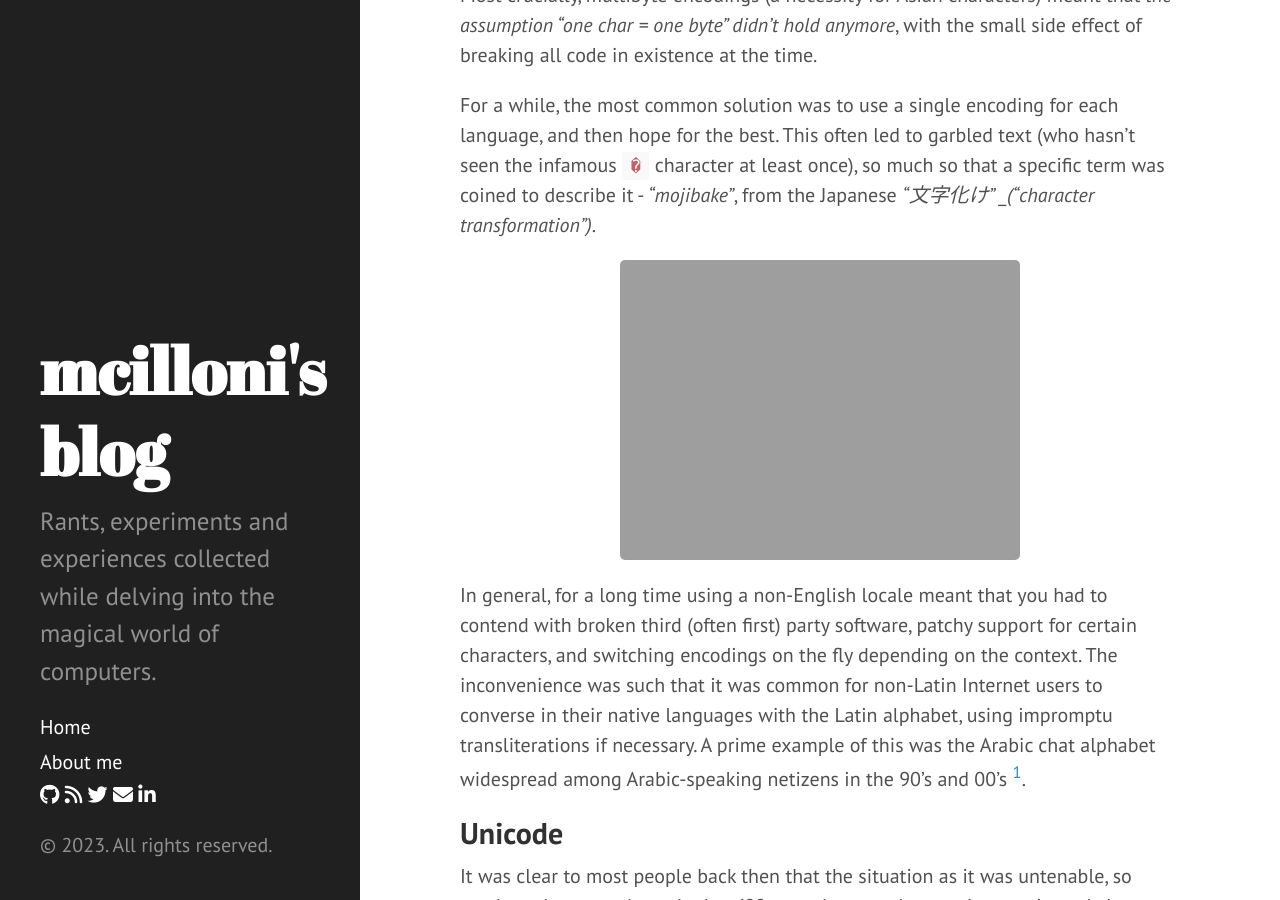
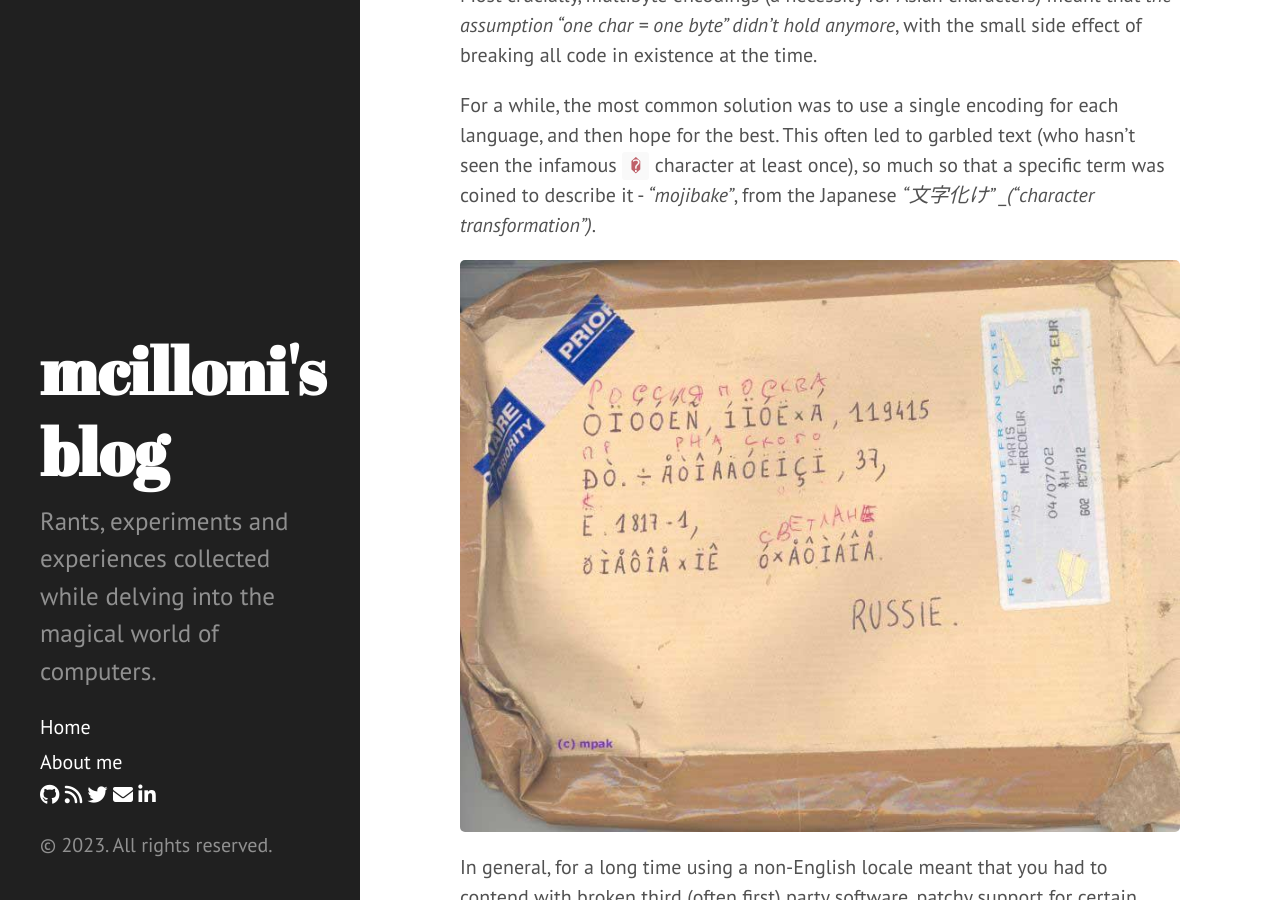
Before and after one commit to mcilloni/mcilloni.github.io, a Jekyll site: the page built from _posts/2023-07-23-unicode-is-hard.md, in a window 1280 px wide and 900 px high, scrolled down 3293 px. Built offline with Jekyll 4.4.1, drawn with Linux system fonts in a browser that asks for light colours; nearby versions of some CDN libraries; comment, search, counter and statistics services are not loaded.

Commit message:
unicode: fix image URL

```diff
--- a/_posts/2023-07-23-unicode-is-hard.md
+++ b/_posts/2023-07-23-unicode-is-hard.md
@@ -92,7 +92,7 @@ Most crucially, multibyte encodings (a necessity for Asian characters) meant tha
 
 For a while, the most common solution was to use a single encoding for each language, and then hope for the best. This often led to garbled text (who hasn't seen the infamous `�` character at least once), so much so that a specific term was coined to describe it - _"mojibake"_, from the Japanese _"文字化け" _("character transformation")_.
 
-![KOI8-R text mistakenly written on an envelope as ISO-8859-1 text]({{ "/public/mojibake.png" | absolute_url }} "I guess they thought it was actual Russian text"){: .center-image}
+![KOI8-R text mistakenly written on an envelope as ISO-8859-1 text]({{ "/public/mojibake.jpg" | absolute_url }} "I guess they thought it was actual Russian text"){: .center-image}
 
 In general, for a long time using a non-English locale meant that you had to contend with broken third (often first) party software, patchy support for certain characters, and switching encodings on the fly depending on the context. The inconvenience was such that it was common for non-Latin Internet users to converse in their native languages with the Latin alphabet, using impromptu transliterations if necessary. A prime example of this was the Arabic chat alphabet widespread among Arabic-speaking netizens in the 90's and 00's [^1].
 
```
